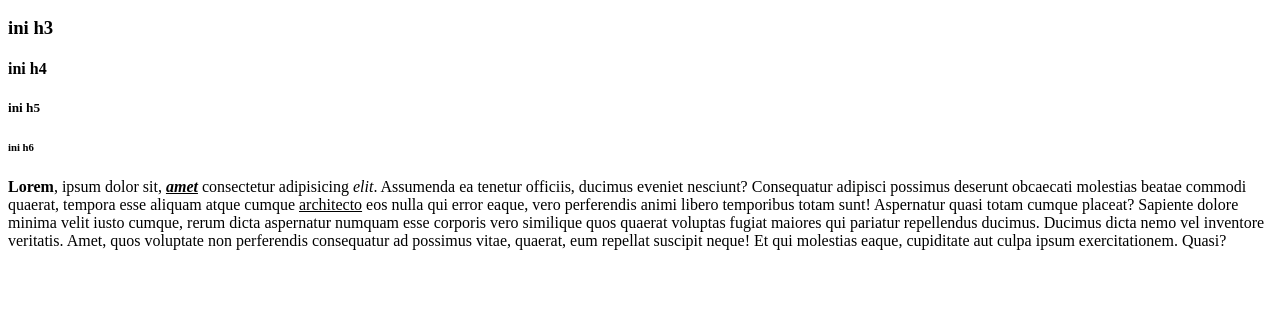
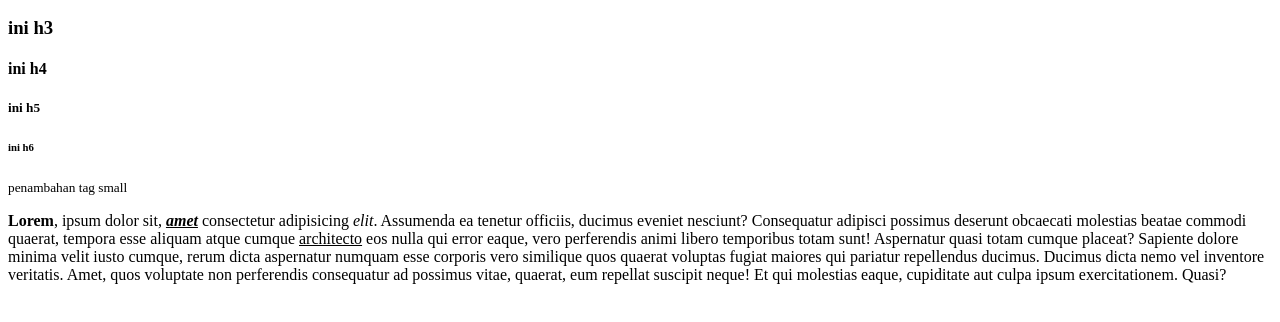
Before and after one commit to devianaeka/HTML-latijhan1, a plain HTML site: page index.html in a window 1280 px wide. Shown: the part 110-432 px from the top of the page. Drawn offline with Linux system fonts and the light colour scheme.

Commit message:
menambahkan tag small

```diff
--- a/index.html
+++ b/index.html
@@ -5,7 +5,7 @@
     <meta charset="UTF-8">
     <meta http-equiv="X-UA-Compatible" content="IE=edge">
     <meta name="viewport" content="width=device-width, initial-scale=1.0">
-    <title>latihan 1</title>
+    <title>latihan 2</title>
 </head>
 
 <body>
@@ -16,6 +16,7 @@
     <h4>ini h4</h4>
     <h5>ini h5</h5>
     <h6>ini h6</h6>
+    <smaLL>penambahan tag small</smaLL>
     <!-- membuat paragraf -->
     <p>
         <b>Lorem</b>, ipsum dolor sit, <b><i><u>amet</u></i></b> consectetur adipisicing <i>elit</i>. Assumenda ea tenetur officiis, ducimus eveniet  nesciunt? Consequatur adipisci possimus deserunt obcaecati molestias beatae commodi quaerat, tempora esse aliquam atque cumque <u>architecto</u> eos nulla qui error eaque, vero perferendis animi libero temporibus totam sunt! Aspernatur quasi totam cumque placeat? Sapiente dolore minima velit iusto cumque, rerum dicta aspernatur numquam esse corporis vero similique quos quaerat voluptas fugiat maiores qui pariatur repellendus ducimus. Ducimus  dicta nemo vel inventore veritatis. Amet, quos voluptate non perferendis consequatur ad possimus vitae, quaerat, eum repellat suscipit neque! Et qui molestias eaque, cupiditate aut culpa ipsum exercitationem. Quasi?
```
